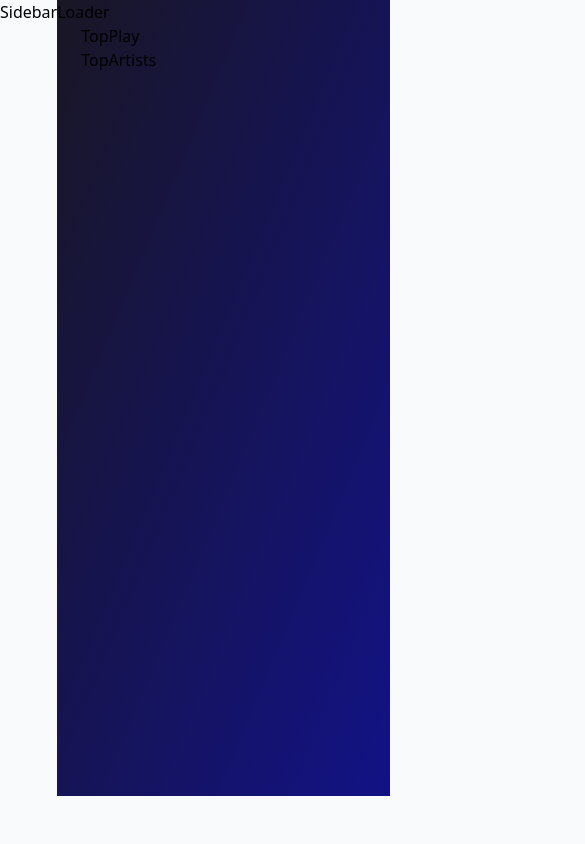
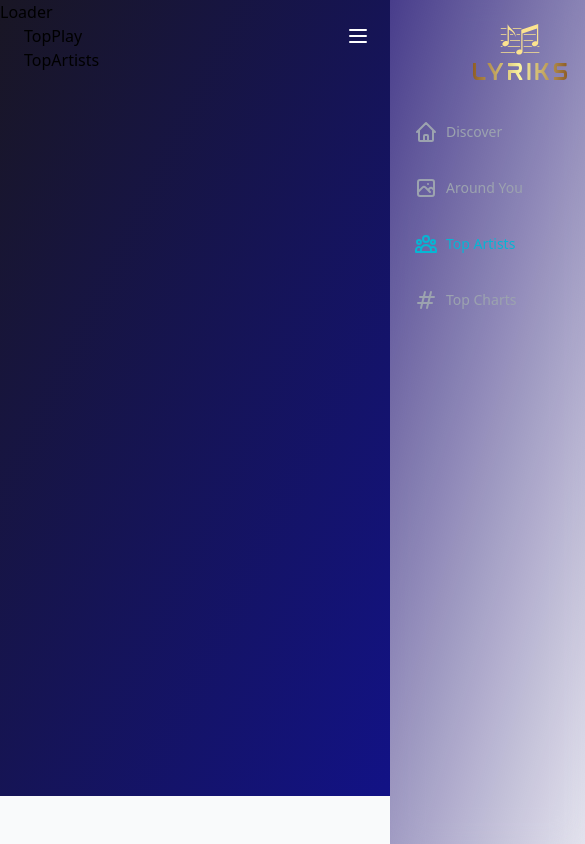
Before and after one commit to giovanni-greco/musicfy, a React (Vite) app: page /top-artists in a window 390 px wide. Shown: the top 844 px of the page, 585 px wide, since content can reach past the window. Built offline with nearby package versions, Linux system fonts and the light colour scheme.

Commit message:
feat: adds mobile menu

```diff
--- a/src/assets/constants.js
+++ b/src/assets/constants.js
@@ -2,7 +2,6 @@
 
 export const genres = [
   { title: 'Pop', value: 'POP' },
-  { title: 'MPB', value: 'MPB' },
   { title: 'Hip-Hop', value: 'HIP_HOP_RAP' },
   { title: 'Dance', value: 'DANCE' },
   { title: 'Electronic', value: 'ELECTRONIC' },
--- a/src/components/Sidebar.jsx
+++ b/src/components/Sidebar.jsx
@@ -1,5 +1,47 @@
-const Sidebar = () => (
-  <div>Sidebar</div>
-);
+import { useState } from "react";
+import { NavLink } from "react-router-dom";
+import { RiCloseLine } from "react-icons/ri"
+import { logo } from '../assets';
+import { links } from '../assets/constants';
+import { HiOutlineMenu } from "react-icons/hi";
+
+const NavLinks = ({ handleClick }) => (
+  <div className="mt-10">
+    {links.map((item) => (
+      <NavLink
+      key={item.name}
+      className="flex flex-row justify-start items-center my-8 text-sm font-medium text-gray-400 hover:text-cyan-400"
+      to={item.to}
+      onClick={() => handleClick && handleClick()}
+      >
+        <item.icon className="w-6 h-6 mr-2" />
+        {item.name}
+      </NavLink>
+    ))}
+  </div>
+)
+
+const Sidebar = () => {
+  const [mobileMenuOpen, setMobileMenuOpen] = useState(false)
+
+  return (
+    <>
+      <div className="md:flex hidden flex-col w-[240px] py-10 px-4 bg-[#191624]">
+        <img src={logo} alt="logo" className="w-full h-14 object-contain" />
+        <NavLinks />
+      </div>
+      <div className="absolute md:hidden block top-6 right-3">
+        {mobileMenuOpen ? (
+          <RiCloseLine className="w-6 h-6 text-white mr-2" onClick={() => setMobileMenuOpen(false)} />
+        ) : <HiOutlineMenu className="w-6 h-6 text-white mr-2" onClick={() => setMobileMenuOpen(true)} />}
+      </div>
+
+      <div className={`absolute top-0 h-screen w-2/3 bg-gradient-to-tl from-white/10 to-[#483d8b] backdrop-blur-lg z-10 p-6 md:hidden smooth-transition ${mobileMenuOpen ? 'left-0' : 'left-full'}`}>
+        <img src={logo} alt="logo" className="w-full h-14 object-contain" />
+        <NavLinks handleClick={() => setMobileMenuOpen(false)} />
+      </div>
+    </>
+  );
+};
 
 export default Sidebar;
--- a/src/components/SongCard.jsx
+++ b/src/components/SongCard.jsx
@@ -4,12 +4,14 @@
 import { playPause, setActiveSong } from '../redux/features/playerSlice';
 
 const SongCard = ({ song, isPlaying, activeSong, i, data }) => {
+  const dispatch = useDispatch();
   const handlePauseClick = () => {
-
+    dispatch(playPause(false));
   };
 
   const handlePlayClick = () => {
-
+    dispatch(setActiveSong({ song, data, i }));
+    dispatch(playPause(true));
   };
 
   return (
```
